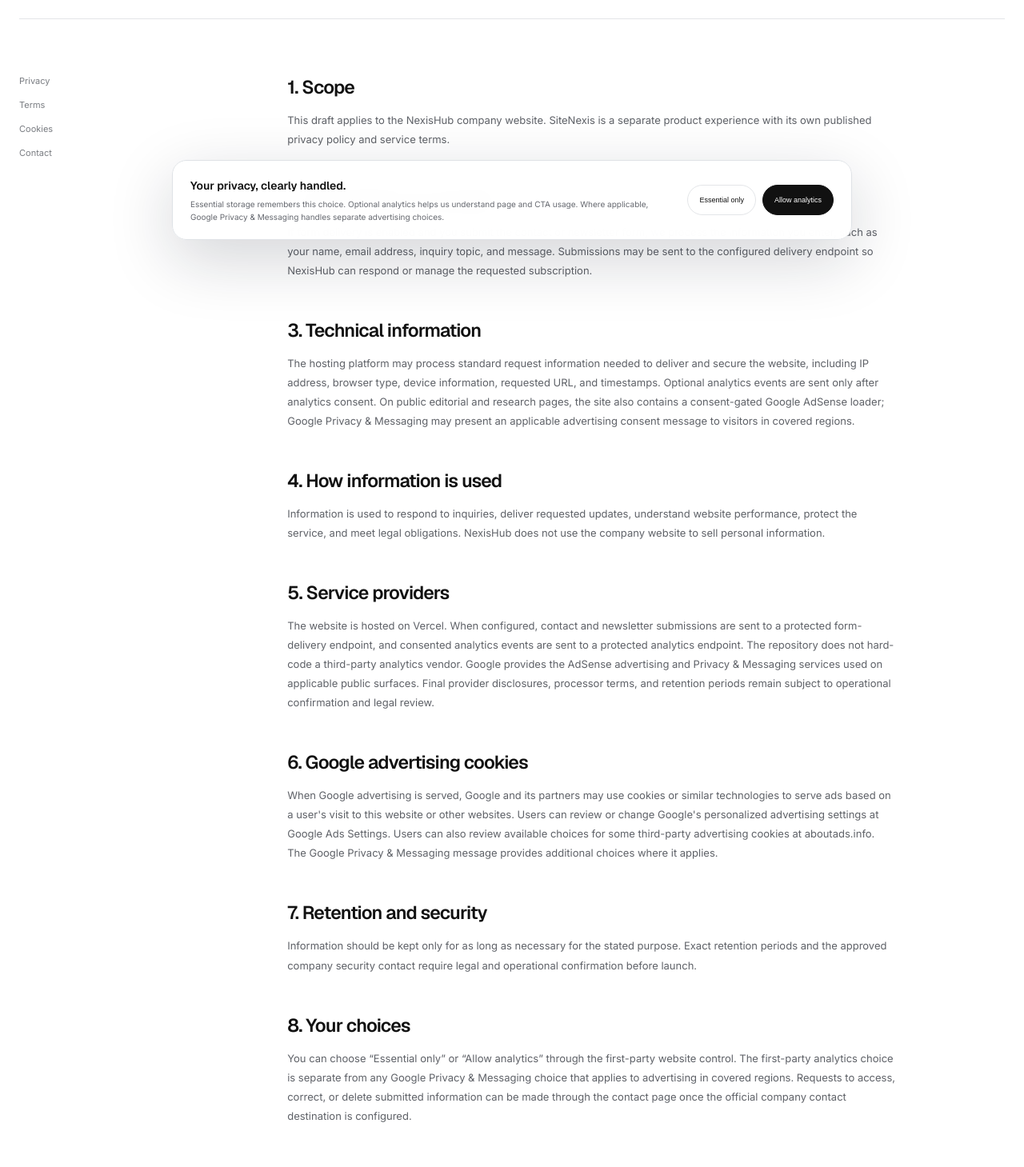
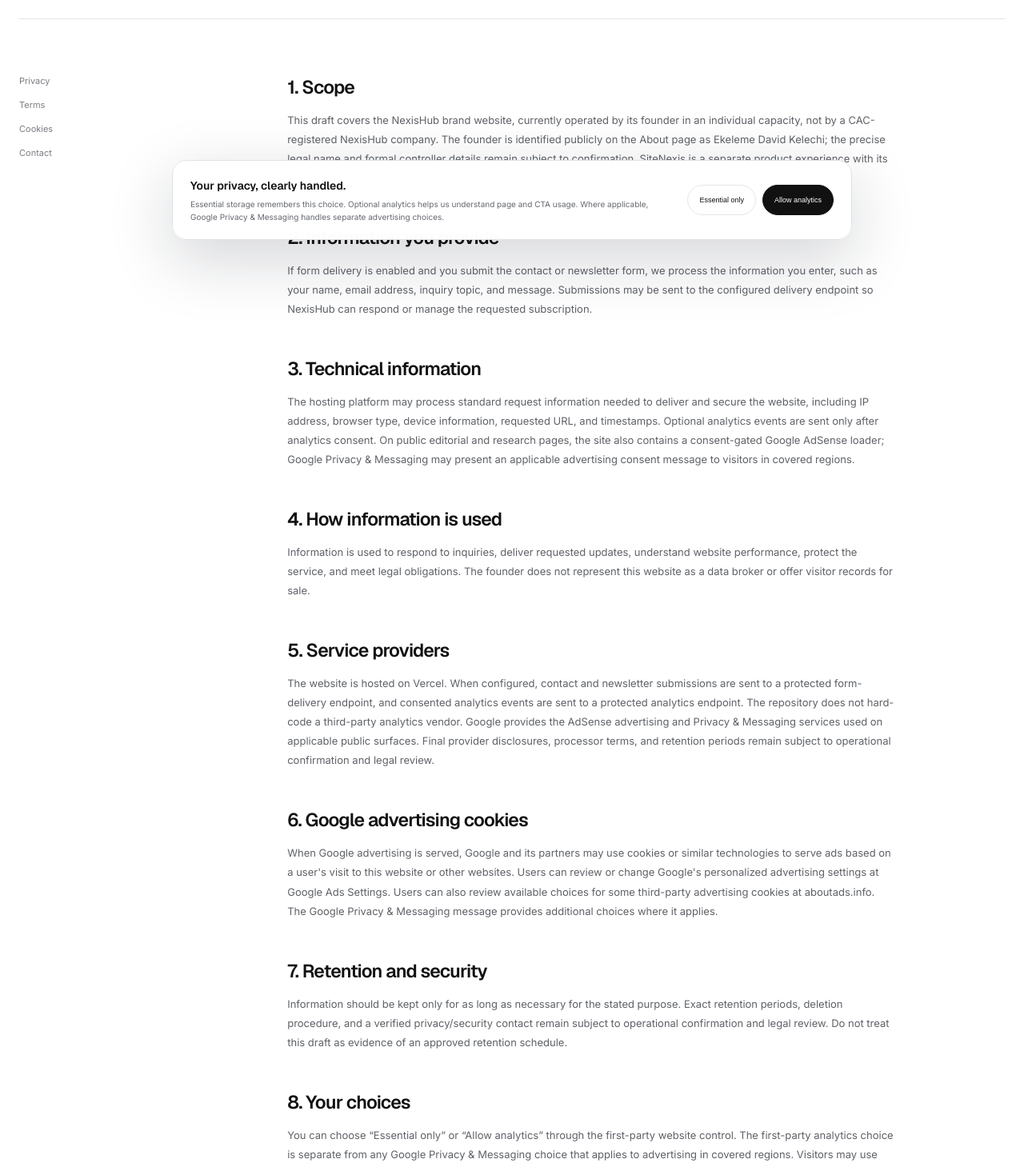
Before and after one commit to kellyxy110/NexisHub, a Next.js app in the folder website/: page /legal/privacy in a window 1280 px wide. Shown: the part 480-1939 px from the top of the page at 80% size. Built offline with nearby package versions, Linux system fonts and the light colour scheme.

Commit message:
docs(legal): describe founder-operated NexisHub accurately without invented registration

```diff
--- a/website/src/app/legal/privacy/page.tsx
+++ b/website/src/app/legal/privacy/page.tsx
@@ -1,19 +1,19 @@
 import type { Metadata } from "next";
 import { LegalDocument } from "@/components/legal-document";
 
-export const metadata: Metadata = { title: "Privacy Policy", description: "NexisHub website privacy policy draft.", alternates: { canonical: "/legal/privacy" } };
+export const metadata: Metadata = { title: "Privacy Policy", description: "Privacy notice and outstanding review items for the founder-operated NexisHub website.", alternates: { canonical: "/legal/privacy" } };
 
 export default function PrivacyPage() {
-  return <LegalDocument title="Privacy Policy" summary="How the NexisHub company website handles information.">
-    <h2>1. Scope</h2><p>This draft applies to the NexisHub company website. SiteNexis is a separate product experience with its own published privacy policy and service terms.</p>
+  return <LegalDocument title="Privacy Policy" summary="How the founder-operated NexisHub website handles visitor information.">
+    <h2>1. Scope</h2><p>This draft covers the NexisHub brand website, currently operated by its founder in an individual capacity, not by a CAC-registered NexisHub company. The founder is identified publicly on the About page as Ekeleme David Kelechi; the precise legal name and formal controller details remain subject to confirmation. SiteNexis is a separate product experience with its own privacy policy and service terms.</p>
     <h2>2. Information you provide</h2><p>If form delivery is enabled and you submit the contact or newsletter form, we process the information you enter, such as your name, email address, inquiry topic, and message. Submissions may be sent to the configured delivery endpoint so NexisHub can respond or manage the requested subscription.</p>
     <h2>3. Technical information</h2><p>The hosting platform may process standard request information needed to deliver and secure the website, including IP address, browser type, device information, requested URL, and timestamps. Optional analytics events are sent only after analytics consent. On public editorial and research pages, the site also contains a consent-gated Google AdSense loader; Google Privacy &amp; Messaging may present an applicable advertising consent message to visitors in covered regions.</p>
-    <h2>4. How information is used</h2><p>Information is used to respond to inquiries, deliver requested updates, understand website performance, protect the service, and meet legal obligations. NexisHub does not use the company website to sell personal information.</p>
+    <h2>4. How information is used</h2><p>Information is used to respond to inquiries, deliver requested updates, understand website performance, protect the service, and meet legal obligations. The founder does not represent this website as a data broker or offer visitor records for sale.</p>
     <h2>5. Service providers</h2><p>The website is hosted on Vercel. When configured, contact and newsletter submissions are sent to a protected form-delivery endpoint, and consented analytics events are sent to a protected analytics endpoint. The repository does not hard-code a third-party analytics vendor. Google provides the AdSense advertising and Privacy &amp; Messaging services used on applicable public surfaces. Final provider disclosures, processor terms, and retention periods remain subject to operational confirmation and legal review.</p>
     <h2>6. Google advertising cookies</h2><p>When Google advertising is served, Google and its partners may use cookies or similar technologies to serve ads based on a user&apos;s visit to this website or other websites. Users can review or change Google&apos;s personalized advertising settings at <a href="https://adssettings.google.com/" rel="noreferrer">Google Ads Settings</a>. Users can also review available choices for some third-party advertising cookies at <a href="https://www.aboutads.info/choices/" rel="noreferrer">aboutads.info</a>. The Google Privacy &amp; Messaging message provides additional choices where it applies.</p>
-    <h2>7. Retention and security</h2><p>Information should be kept only for as long as necessary for the stated purpose. Exact retention periods and the approved company security contact require legal and operational confirmation before launch.</p>
-    <h2>8. Your choices</h2><p>You can choose “Essential only” or “Allow analytics” through the first-party website control. The first-party analytics choice is separate from any Google Privacy &amp; Messaging choice that applies to advertising in covered regions. Requests to access, correct, or delete submitted information can be made through the contact page once the official company contact destination is configured.</p>
-    <h2>9. International and legal details</h2><p>The legal entity, governing jurisdiction, controller address, and any region-specific disclosures are pending company confirmation and legal review.</p>
+    <h2>7. Retention and security</h2><p>Information should be kept only for as long as necessary for the stated purpose. Exact retention periods, deletion procedure, and a verified privacy/security contact remain subject to operational confirmation and legal review. Do not treat this draft as evidence of an approved retention schedule.</p>
+    <h2>8. Your choices</h2><p>You can choose “Essential only” or “Allow analytics” through the first-party website control. The first-party analytics choice is separate from any Google Privacy &amp; Messaging choice that applies to advertising in covered regions. Visitors may use the Contact page for general enquiries. A verified, reliable destination for privacy rights requests must be established and tested before this draft is finalized; the site's contact-form delivery may be disabled.</p>
+    <h2>9. International and legal details</h2><p>NexisHub is presently described as a founder-operated brand rather than a separately CAC-registered business. The founder's legal identity spelling, operating jurisdiction, official address or service contact, and regional privacy disclosures must be checked and approved before this document is treated as final.</p>
     <h2>10. Changes</h2><p>Material changes will be reflected by updating the date at the top of this policy.</p>
   </LegalDocument>;
 }
```
